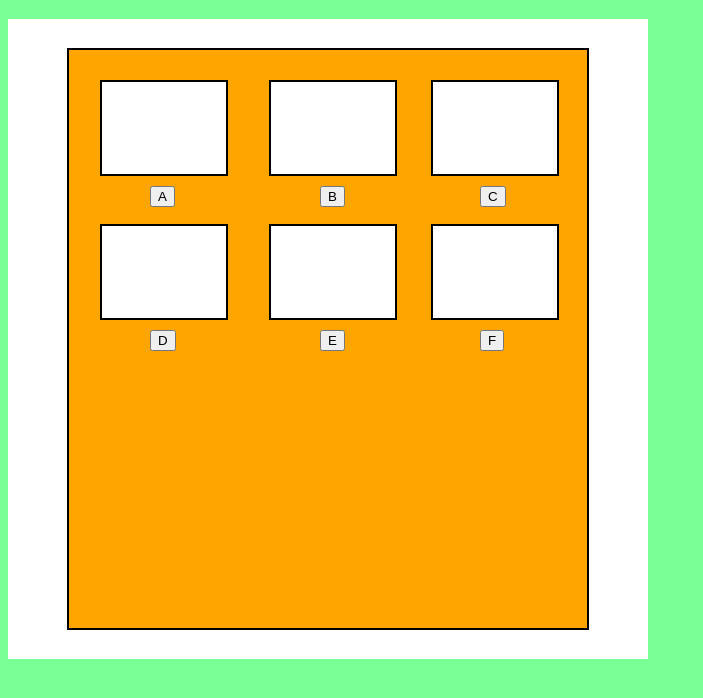
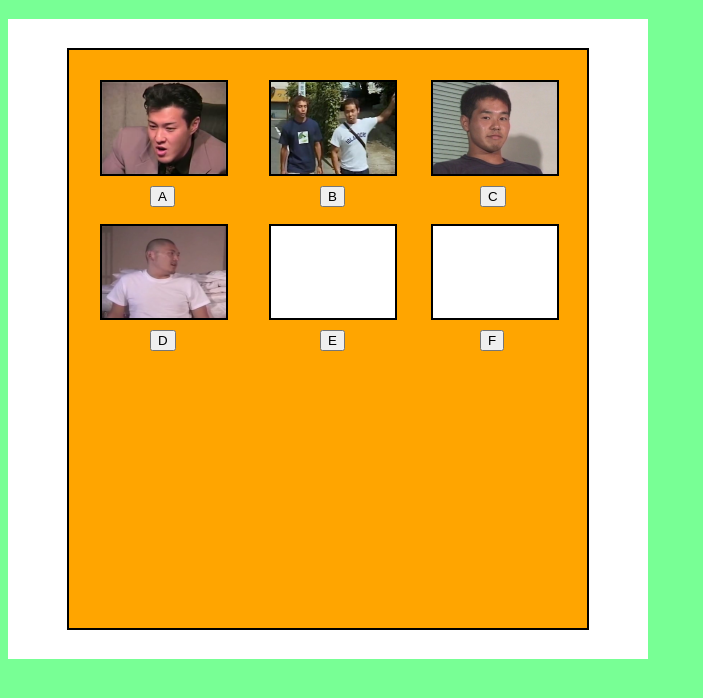
Before and after one commit to maedatoma/VendingMachineSound, a website: page index.html in a window 1280 px wide. Shown: the part 70-768 px from the top of the page, without its empty margins (0-703 px from the left). Drawn offline with Linux system fonts and the light colour scheme.

Commit message:
画像・音声を追加(まだ途中)

```diff
--- a/index.html
+++ b/index.html
@@ -16,10 +16,10 @@
 		<input type="button" id="button_4" value="D" onClick="button_4()">
 		<input type="button" id="button_5" value="E" onClick="button_5()">
 		<input type="button" id="button_6" value="F" onClick="button_6()">
-		<img id="img_1" src="img/temp.png">
-		<img id="img_2" src="img/temp.png">
-		<img id="img_3" src="img/temp.png">
-		<img id="img_4" src="img/temp.png">
+		<img id="img_1" src="img/1.png">
+		<img id="img_2" src="img/2.png">
+		<img id="img_3" src="img/3.png">
+		<img id="img_4" src="img/4.png">
 		<img id="img_5" src="img/temp.png">
 		<img id="img_6" src="img/temp.png">
 
```
Also changed, not shown: img/1.png (added), img/2.png (added), img/3.png (added), img/4.png (added), 8 other files.
